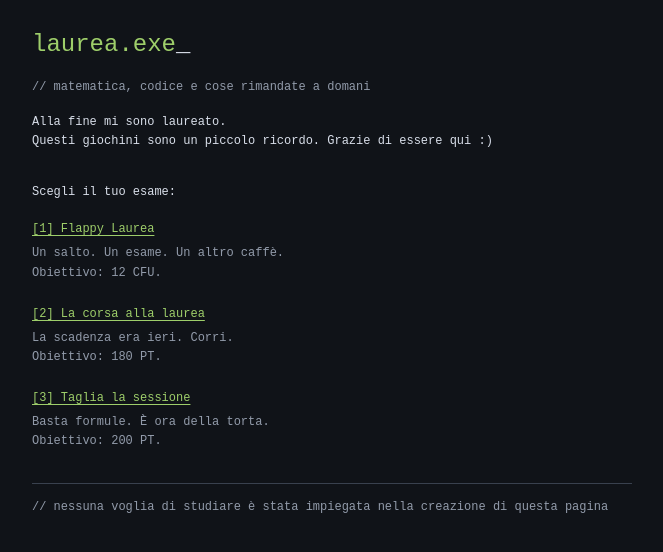
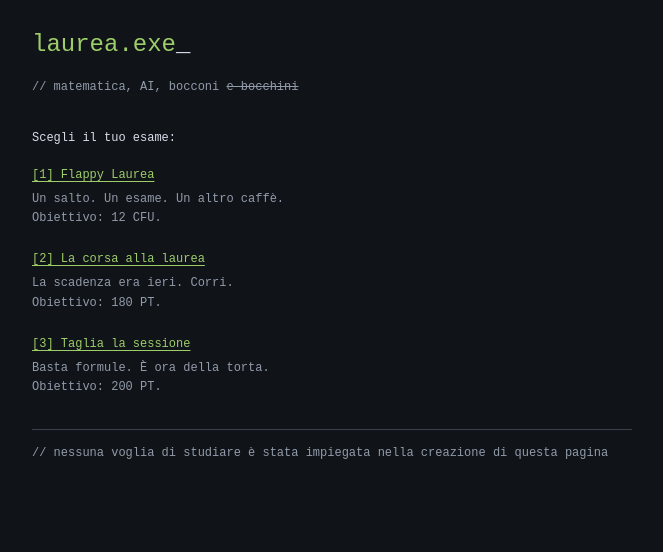
Before and after one commit to billy4479/laurea, a SvelteKit app: page / in a window 1280 px wide. Shown: the top 552 px of the page, without its empty margins (308-971 px from the left). Built offline with nearby package versions, Linux system fonts and the light colour scheme; a web font is replaced by a local one.

Commit message:
menu: aggiorna la presentazione

```diff
--- a/src/routes/+page.svelte
+++ b/src/routes/+page.svelte
@@ -13,11 +13,7 @@
 
 <main class="menu page">
 	<h1>laurea.exe<span class="cursor" aria-hidden="true">_</span></h1>
-	<p class="muted">// matematica, codice e cose rimandate a domani</p>
-	<p>
-		Alla fine mi sono laureato.<br />Questi giochini sono un piccolo ricordo. Grazie di essere qui
-		:)
-	</p>
+	<p class="muted">// matematica, AI, bocconi <s>e bocchini</s></p>
 
 	<nav aria-label="Scegli un gioco">
 		<p class="menu-prompt">Scegli il tuo esame:</p>
```
